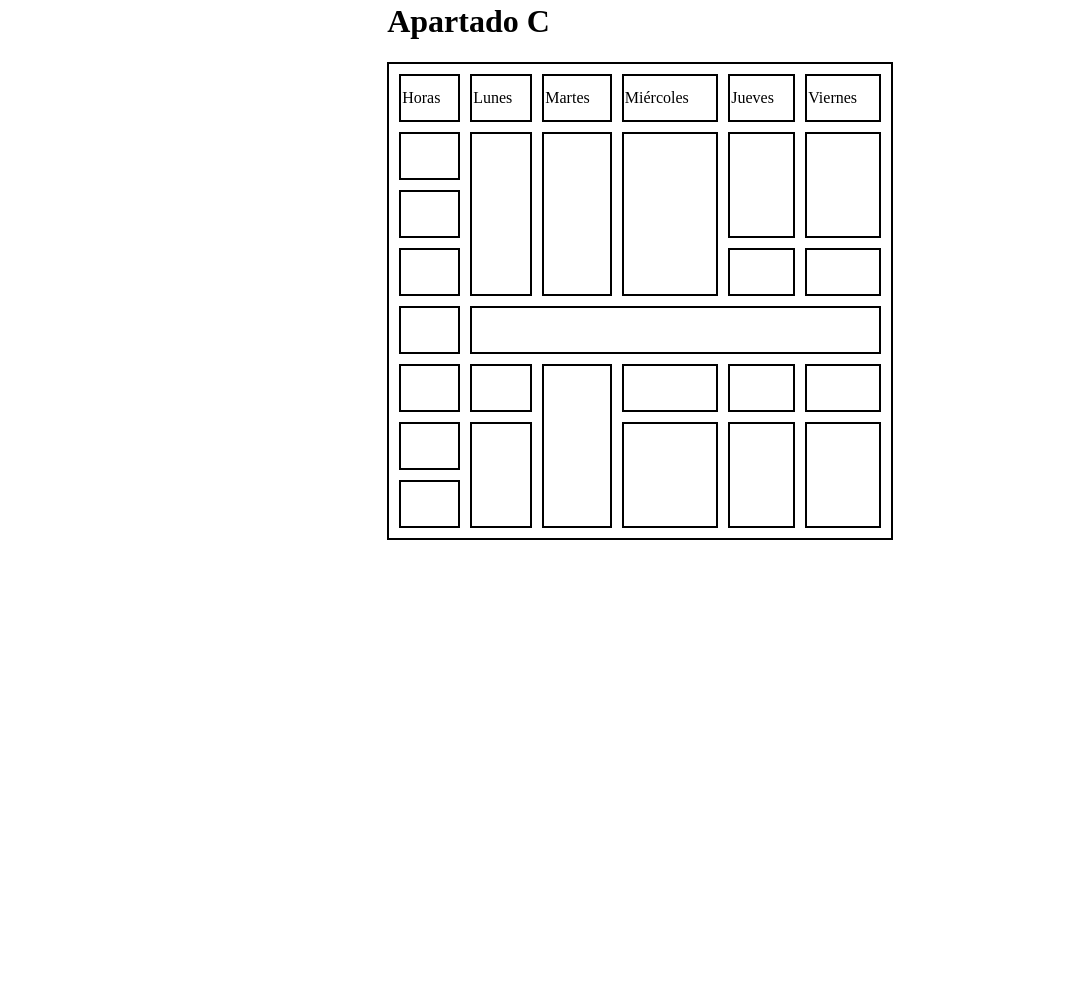
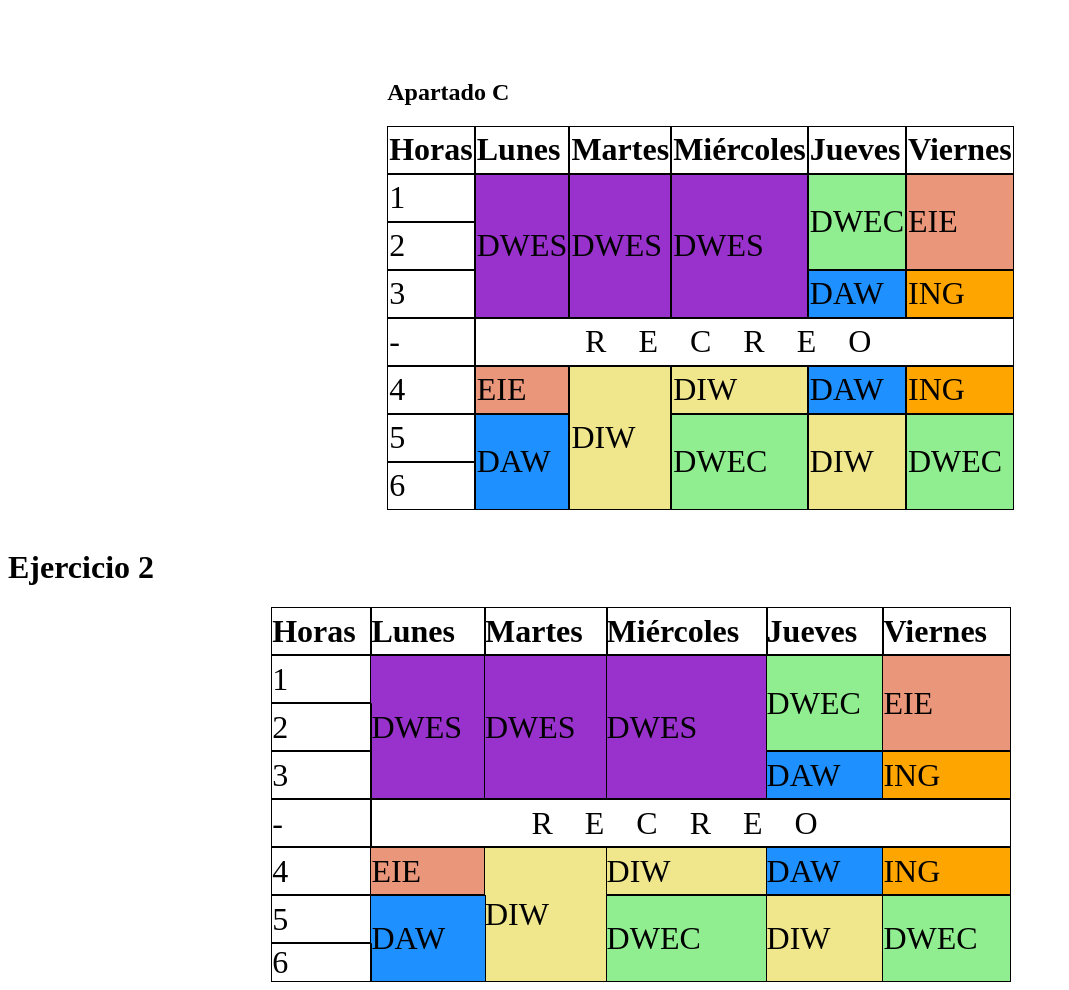
Before and after one commit to iSanmartin8a/interfaces, a plain HTML site: page Ejercicios 7/tablegrid.html in a window 1280 px wide. Shown: the part 688-1678 px from the top of the page, without its empty margins (0-1069 px from the left). Before the commit the page ends 1236 px from the top, so only its background shows below. Drawn offline with Linux system fonts and the light colour scheme.

Commit message:
ejercicios 7

```diff
--- a/Ejercicios 7/styles.css
+++ b/Ejercicios 7/styles.css
@@ -1,4 +1,6 @@
-table, th, td {
+table,
+th,
+td {
   border: 2px solid black;
   border-spacing: 10px;
 }
@@ -66,10 +68,66 @@ table, th, td {
 #table3 {
   width: 100%;
   margin: 0%;
+  border-spacing: 0px;
+  border: 0px solid black;
+  font-size: 2rem;
+}
+
+#table3 td {
+  border: 1px solid black;
 }
 
 #table3 tr {
   height: 3rem;
+}
+
+#table3 thead {
+  font-weight: bold;
+}
+
+/* EJERCICIO 2 */
+
+#ejercicio2 {
+  width: 40%;
+  margin: auto;
+  display: grid;
+  grid-template-columns: 6.2rem 7.1rem 7.6rem 10rem 7.3rem 7.9rem;
+  grid-template-rows: 3rem 3rem 3rem 3rem 3rem 3rem 3rem;
+  font-size: 2rem;
+  justify-content: center;
+}
+
+#ejercicio2 div {
+    width: 100%;
+  border: 1px solid black;
+  text-align: left;
+  display: flex;
+  align-items: center;
+}
+
+.header {
+  font-weight: bold;
+  grid-row: 1;
+  align-items: center;
+}
+
+.hours {
+    grid-column: 1;
+}
+
+.three {
+    grid-row: span 3;
+}
+
+.two {
+    grid-row: span 2;
+}
+
+.recreo {
+    grid-column: span 5;
+    letter-spacing: 2rem;
+    justify-content: center;
+    text-align: center;
 }
 
 /* COLORES */
@@ -89,3 +147,23 @@ table, th, td {
 .red {
   background: red;
 }
+
+.salmon {
+  background: rgb(234, 150, 122);
+}
+
+.olive {
+  background: rgb(144, 238, 144);
+}
+
+.purple {
+  background: rgb(153, 49, 204);
+}
+
+.lightblue {
+  background: rgb(30, 144, 255);
+}
+
+.cream {
+  background: rgb(240, 231, 140);
+}
--- a/Ejercicios 7/tablegrid.html
+++ b/Ejercicios 7/tablegrid.html
@@ -8,8 +8,10 @@
     <title>Document</title>
 </head>
 <body>
+    <h1>Ejercicio 1</h1>
+    <br>
     <div id="apartadoA">
-        <h1>Apartado A</h1>
+        <h2>Apartado A</h2>
         <table id="table1">
             <tr>
                 <td class="orange" scope="row" colspan="4"></td>
@@ -33,7 +35,7 @@
     </div>
 
     <div id="apartadoB">
-        <h1>Apartado B</h1>
+        <h2>Apartado B</h2>
         <table id="table2">
             <tr>
                 <td class="orange" scope="row" id="largeOrange" colspan="4"></td>
@@ -55,7 +57,7 @@
     </div>
 
     <div id="apartadoC">
-        <h1>Apartado C</h1>
+        <h2>Apartado C</h2>
         <table id="table3">
             <thead>
                 <td>Horas</td>
@@ -66,44 +68,79 @@
                 <td>Viernes</td>
             </thead>
             <tr>
-                <td></td>
-                <td rowspan="3"></td>
-                <td rowspan="3"></td>
-                <td rowspan="3"></td>
-                <td rowspan="2"></td>
-                <td rowspan="2"></td>
+                <td>1</td>
+                <td rowspan="3" class="purple">DWES</td>
+                <td rowspan="3" class="purple">DWES</td>
+                <td rowspan="3" class="purple">DWES</td>
+                <td rowspan="2" class="olive">DWEC</td>
+                <td rowspan="2" class="salmon">EIE</td>
             </tr>
             <tr>
-                <td></td>
+                <td>2</td>
             </tr>
             <tr>
-                <td></td>
-                <td></td>
-                <td></td>
+                <td>3</td>
+                <td class="lightblue">DAW</td>
+                <td class="orange">ING</td>
             </tr>
             <tr>
-                <td></td>
-                <td colspan="5"></td>
+                <td>-</td>
+                <td colspan="5" class="recreo">RECREO</td>
             </tr>
             <tr>
-                <td></td>
-                <td></td>
-                <td rowspan="3"></td>
-                <td></td>
-                <td></td>
-                <td></td>
+                <td>4</td>
+                <td class="salmon">EIE</td>
+                <td rowspan="3" class="cream">DIW</td>
+                <td class="cream">DIW</td>
+                <td class="lightblue">DAW</td>
+                <td class="orange">ING</td>
             </tr>
             <tr>
-                <td></td>
-                <td rowspan="2"></td>
-                <td rowspan="2"></td>
-                <td rowspan="2"></td>
-                <td rowspan="2"></td>
+                <td>5</td>
+                <td rowspan="2" class="lightblue">DAW</td>
+                <td rowspan="2" class="olive">DWEC</td>
+                <td rowspan="2" class="cream">DIW</td>
+                <td rowspan="2" class="olive">DWEC</td>
             </tr>
             <tr>
-                <td></td>
+                <td>6</td>
             </tr>
         </table>
     </div>
+    <br>
+
+    <h1>Ejercicio 2</h1>
+    <div id="ejercicio2">
+            <div class="header">Horas</div>
+            <div class="header">Lunes</div>
+            <div class="header">Martes</div>
+            <div class="header">Miércoles</div>
+            <div class="header">Jueves</div>
+            <div class="header">Viernes</div>
+            <div class="hours">1</div>
+            <div class="three purple">DWES</div>
+            <div class="three purple">DWES</div>
+            <div class="three purple">DWES</div>
+            <div class="two olive">DWEC</div>
+            <div class="two salmon">EIE</div>
+            <div class="hours">2</div>
+            <div class="hours">3</div>
+            <div class="lightblue">DAW</div>
+            <div class="orange">ING</div>
+            <div class="hours">-</div>
+            <div class="recreo">RECREO</div>
+            <div class="hours">4</div>
+            <div class="salmon">EIE</div>
+            <div class="three cream">DIW</div>
+            <div class="cream">DIW</div>
+            <div class="lightblue">DAW</div>
+            <div class="orange">ING</div>
+            <div class="hours">5</div>
+            <div class="two lightblue">DAW</div>
+            <div class="two olive">DWEC</div>
+            <div class="two cream">DIW</div>
+            <div class="two olive">DWEC</div>
+            <div class="hours">6</div>
+    </div>
 </body>
 </html>
```
Also changed, not shown: 1 other file. Lines whose indentation alone changed are shown as unchanged.
